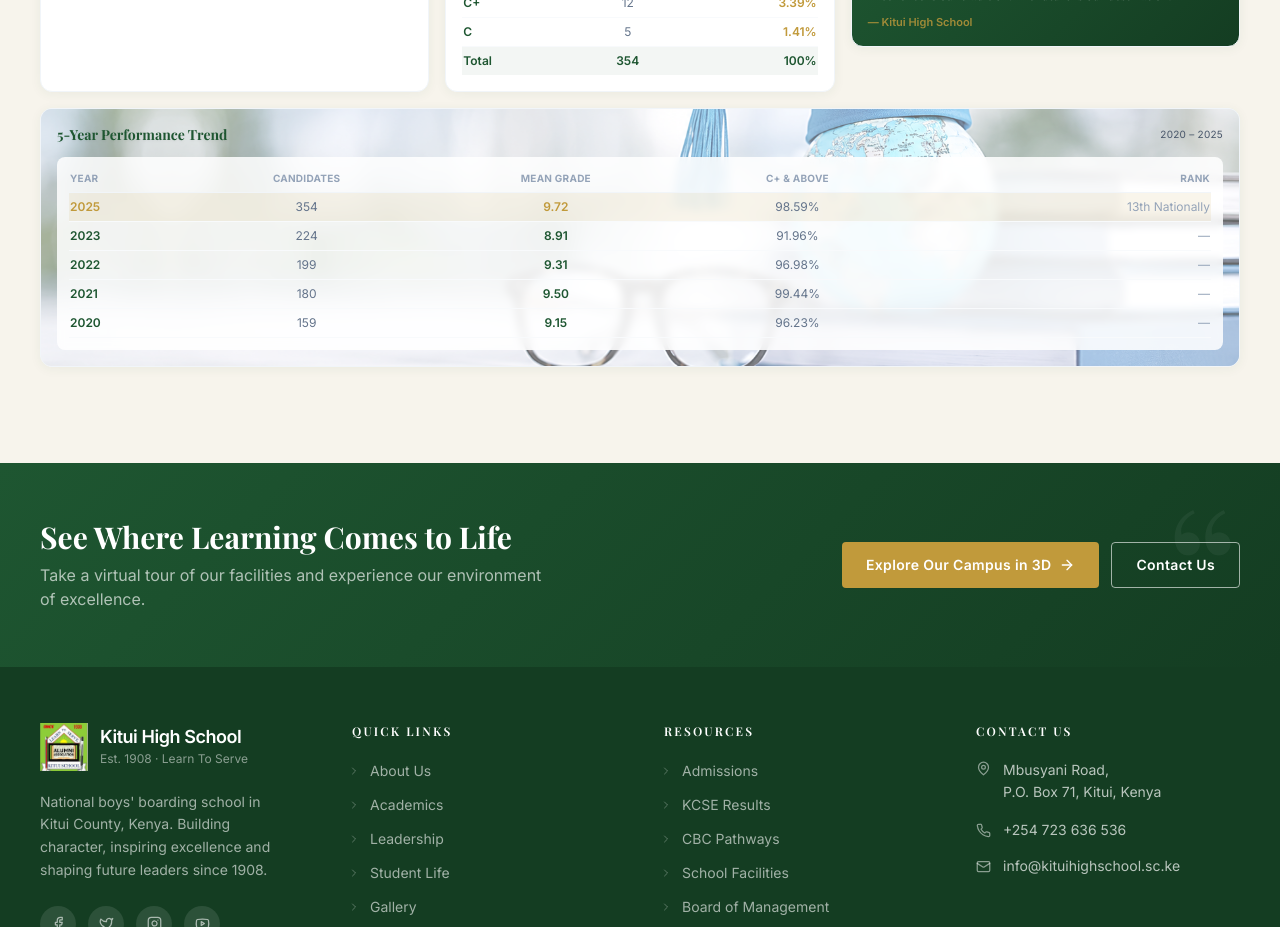
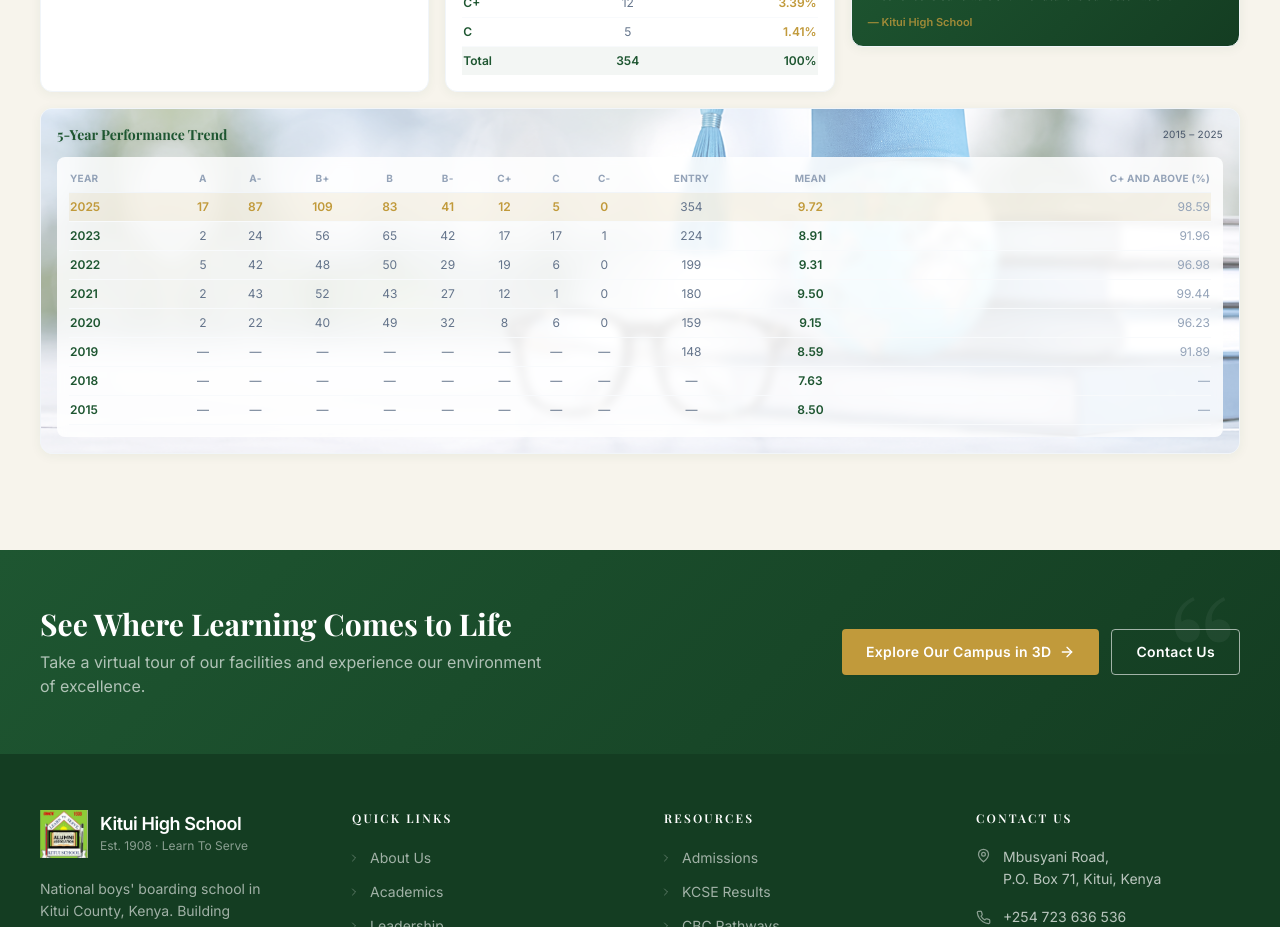
Before and after one commit to starvoniq/Kitui-School-website, a React (Vite) app: page /academics in a window 1280 px wide. Shown: the part 5340-6267 px from the top of the page. Built offline with nearby package versions, Linux system fonts and the light colour scheme; no server answers.

Commit message:
edited academics table

```diff
--- a/src/pages/Academics.jsx
+++ b/src/pages/Academics.jsx
@@ -174,13 +174,18 @@ const grades = [
   { grade: 'C', count: 5, pct: '1.41%' },
   ]
 
-/* ─── 5-Year KCSE Trend ─── */
-const kcseTrend = [
-  { year: '2025', entry: 354, mean: '9.72', pass: '98.59', rank: '13th Nationally', highlight: true },
-  { year: '2023', entry: 224, mean: '8.91', pass: '91.96' },
-  { year: '2022', entry: 199, mean: '9.31', pass: '96.98' },
-  { year: '2021', entry: 180, mean: '9.50', pass: '99.44' },
-  { year: '2020', entry: 159, mean: '9.15', pass: '96.23' },
+/* ─── KCSE Performance ─── */
+const kcseColumns = ['A', 'A-', 'B+', 'B', 'B-', 'C+', 'C', 'C-']
+
+const kcseRows = [
+  { year: '2025', grades: [17, 87, 109, 83, 41, 12, 5, 0], entry: 354, mean: '9.72', pass: '98.59', highlight: true },
+  { year: '2023', grades: [2, 24, 56, 65, 42, 17, 17, 1], entry: 224, mean: '8.91', pass: '91.96' },
+  { year: '2022', grades: [5, 42, 48, 50, 29, 19, 6, 0], entry: 199, mean: '9.31', pass: '96.98' },
+  { year: '2021', grades: [2, 43, 52, 43, 27, 12, 1, 0], entry: 180, mean: '9.50', pass: '99.44' },
+  { year: '2020', grades: [2, 22, 40, 49, 32, 8, 6, 0], entry: 159, mean: '9.15', pass: '96.23' },
+  { year: '2019', grades: Array(8).fill('—'), entry: 148, mean: '8.59', pass: '91.89' },
+  { year: '2018', grades: Array(8).fill('—'), entry: '—', mean: '7.63', pass: '—' },
+  { year: '2015', grades: Array(8).fill('—'), entry: '—', mean: '8.50', pass: '—' },
 ]
 
 export default function Academics() {
@@ -674,30 +679,34 @@ export default function Academics() {
             <div className="relative">
               <div className="mb-3 flex items-center justify-between">
                 <h3 className="font-serif font-bold text-forest text-sm drop-shadow-sm">5-Year Performance Trend</h3>
-                <span className="text-[10px] uppercase tracking-wide text-slate-600 font-sans drop-shadow-sm">2020 – 2025</span>
+                <span className="text-[10px] uppercase tracking-wide text-slate-600 font-sans drop-shadow-sm">2015 – 2025</span>
               </div>
               <div className="overflow-x-auto rounded-lg bg-white/85 backdrop-blur-sm p-3">
-                <table className="w-full text-xs font-sans min-w-[420px]">
+                <table className="w-full text-xs font-sans min-w-[760px]">
                   <thead>
                     <tr className="text-[10px] uppercase tracking-wide text-slate-400 border-b border-slate-100">
                       <th className="text-left pb-1.5">Year</th>
-                      <th className="text-center pb-1.5">Candidates</th>
-                      <th className="text-center pb-1.5">Mean Grade</th>
-                      <th className="text-center pb-1.5">C+ & Above</th>
-                      <th className="text-right pb-1.5">Rank</th>
+                      {kcseColumns.map((column) => (
+                        <th key={column} className="text-center pb-1.5">{column}</th>
+                      ))}
+                      <th className="text-center pb-1.5">Entry</th>
+                      <th className="text-center pb-1.5">Mean</th>
+                      <th className="text-right pb-1.5">C+ and above (%)</th>
                     </tr>
                   </thead>
                   <tbody>
-                    {kcseTrend.map((row) => (
+                    {kcseRows.map((row) => (
                       <tr
                         key={row.year}
                         className={`border-b border-slate-50 transition-colors ${row.highlight ? 'bg-gold/10' : 'hover:bg-gold/5'}`}
                       >
                         <td className={`py-1.5 font-semibold ${row.highlight ? 'text-gold' : 'text-forest'}`}>{row.year}</td>
+                        {kcseColumns.map((column, index) => (
+                          <td key={column} className={`py-1.5 text-center ${row.highlight ? 'font-semibold text-gold' : 'text-slate-500'}`}>{row.grades[index]}</td>
+                        ))}
                         <td className="py-1.5 text-center text-slate-500">{row.entry}</td>
                         <td className={`py-1.5 text-center font-semibold ${row.highlight ? 'text-gold' : 'text-forest'}`}>{row.mean}</td>
-                        <td className="py-1.5 text-center text-slate-500">{row.pass}%</td>
-                        <td className="py-1.5 text-right text-slate-400">{row.rank || '—'}</td>
+                        <td className="py-1.5 text-right text-slate-400">{row.pass}</td>
                       </tr>
                     ))}
                   </tbody>
```
